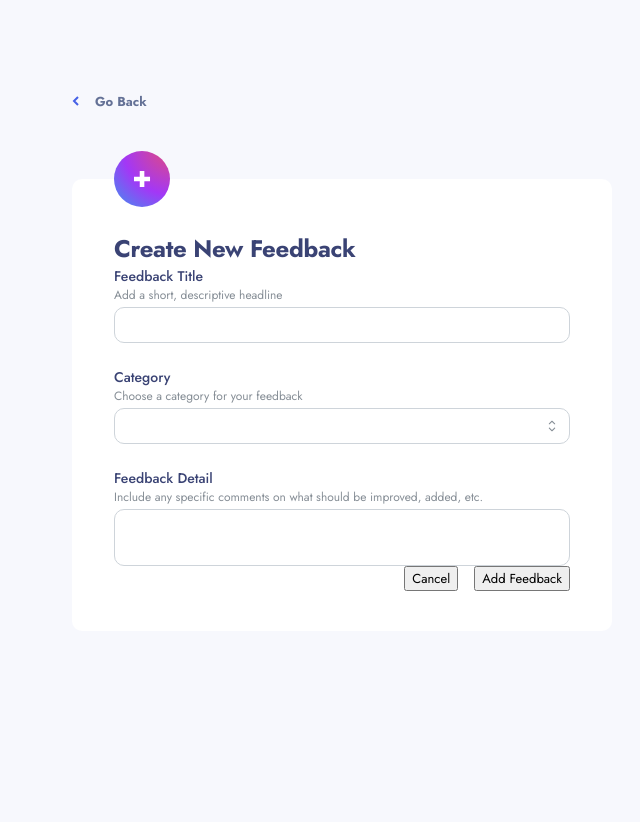
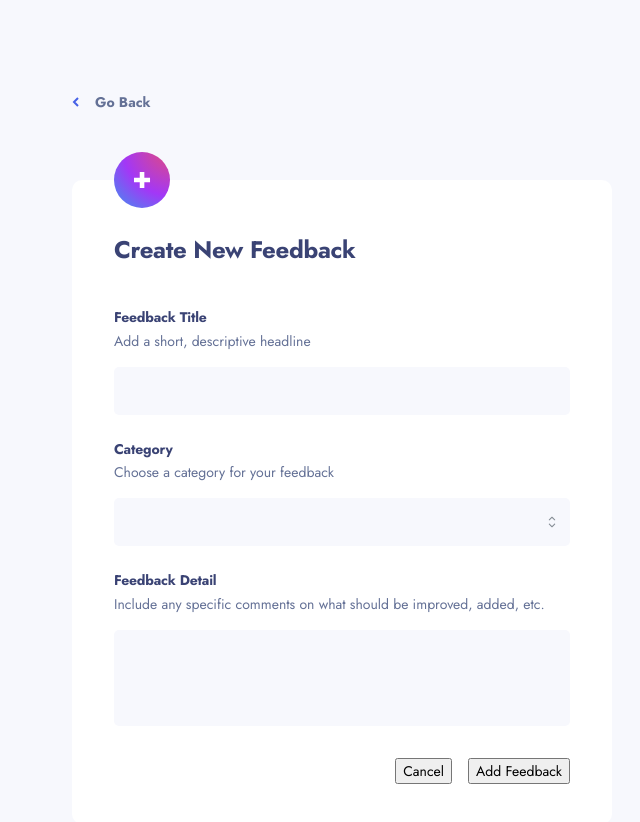
Before and after one commit to joshjavier/product-feedback-next, a Next.js app: page /feedback/new in a window 1280 px wide. Shown: the top 822 px of the page, without its empty margins (298-938 px from the left). Built offline with nearby package versions, Linux system fonts and the light colour scheme; no server answers; the database is empty.

Commit message:
style: form controls

```diff
--- a/app/feedback/new/page.module.css
+++ b/app/feedback/new/page.module.css
@@ -1,6 +1,11 @@
 .container {
   box-sizing: content-box;
+  padding-inline: rem(24px);
   font-size: rem(13px);
+
+  @media (min-width: $mantine-breakpoint-xs) {
+    font-size: rem(14px);
+  }
 }
 
 .layout {
--- a/components/NewFeedbackForm/NewFeedbackForm.module.css
+++ b/components/NewFeedbackForm/NewFeedbackForm.module.css
@@ -22,6 +22,48 @@
   margin-block: 0;
 }
 
+.controls {
+  margin-block: rem(24px) rem(40px);
+}
+
+.label,
+.description {
+  font-size: inherit;
+  line-height: normal;
+}
+
+.label {
+  font-weight: 700;
+  letter-spacing: -0.18px;
+}
+
+.description {
+  color: var(--mantine-color-neutral-6);
+  margin-top: rem(3px);
+}
+
+.inputWrapper {
+  margin-top: rem(16px);
+}
+
+.input {
+  border-radius: rem(5px);
+  background-color: var(--mantine-color-neutral-0);
+  line-height: normal;
+  font-size: inherit;
+  padding-inline: rem(16px);
+  --input-bd-focus: var(--mantine-color-blue-4);
+
+  &:where(input) {
+    --input-height: rem(48px);
+  }
+
+  &:where(textarea) {
+    --input-height: rem(120px);
+    padding-block: rem(16px);
+  }
+}
+
 @media (min-width: $mantine-breakpoint-xs) {
   .container {
     --icon-size: rem(56px);
@@ -33,4 +75,25 @@
     font-size: rem(24px);
     letter-spacing: -0.33px;
   }
+
+  .controls {
+    margin-block: rem(40px) rem(32px);
+  }
+
+  .label {
+    letter-spacing: -0.19px;
+  }
+
+  .description {
+    margin-top: rem(2px);
+  }
+
+  .input {
+    font-size: rem(15px);
+    padding-inline: rem(24px);
+
+    &:where(textarea) {
+      --input-height: rem(96px);
+    }
+  }
 }
--- a/components/NewFeedbackForm/NewFeedbackForm.tsx
+++ b/components/NewFeedbackForm/NewFeedbackForm.tsx
@@ -13,19 +13,44 @@ export function NewFeedbackForm({ categories }: NewFeedbackFormProps) {
       <h1 id="form-label" className={classes.title}>
         Create New Feedback
       </h1>
-      <Stack gap={24}>
-        <TextInput label="Feedback Title" description="Add a short, descriptive headline" />
+      <Stack gap={24} className={classes.controls}>
+        <TextInput
+          variant="filled"
+          label="Feedback Title"
+          description="Add a short, descriptive headline"
+          classNames={{
+            label: classes.label,
+            description: classes.description,
+            wrapper: classes.inputWrapper,
+            input: classes.input,
+          }}
+        />
         <Select
+          variant="filled"
           label="Category"
           description="Choose a category for your feedback"
           data={categories}
           defaultValue={categories[0]}
           checkIconPosition="right"
           allowDeselect={false}
+          classNames={{
+            label: classes.label,
+            description: classes.description,
+            wrapper: classes.inputWrapper,
+            input: classes.input,
+          }}
         />
         <Textarea
+          variant="filled"
+          autosize
           label="Feedback Detail"
           description="Include any specific comments on what should be improved, added, etc."
+          classNames={{
+            label: classes.label,
+            description: classes.description,
+            wrapper: classes.inputWrapper,
+            input: classes.input,
+          }}
         />
       </Stack>
       <Group justify="flex-end">
```
